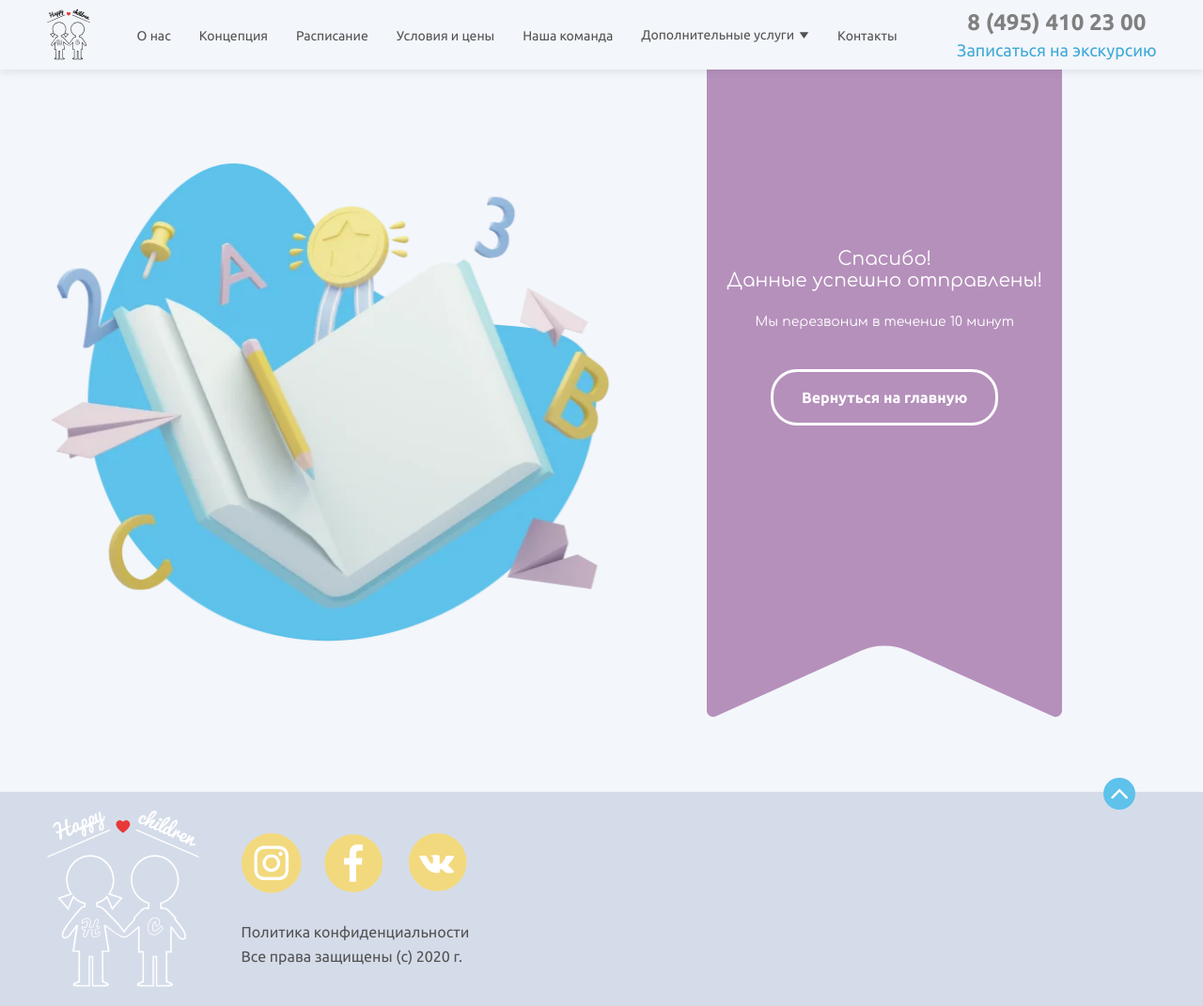
After one commit to acr0matic/happy-children, a PHP site: page /thank.php in a window 1280 px wide. The commit adds this page. Shown: the whole page at 94% size. Run offline with PHP 8.4, Linux system fonts and the light colour scheme; style sheets or scripts are compiled from the project's sources.

Commit message:
feat: страница "спасибо"

```diff
--- /dev/null
+++ b/src/scss/base/_animation.scss
@@ -0,0 +1,11 @@
+@keyframes floating {
+  0% {
+    transform: translate(0, 0);
+  }
+  50% {
+    transform: translate(0, 15px);
+  }
+  100% {
+    transform: translate(0, -0);
+  }
+}
--- a/src/scss/components/button/_button-outline.scss
+++ b/src/scss/components/button/_button-outline.scss
@@ -2,4 +2,9 @@
   color: $button-outline__color;
   background-color: transparent;
   border: 3px solid $button__border;
+
+  &--white {
+    border-color: #ffffff;
+    color: $text-white;
+  }
 }
--- a/src/scss/layout/_layout.scss
+++ b/src/scss/layout/_layout.scss
@@ -26,5 +26,7 @@
 @import "pages/studios/studios";
 @import "pages/studios/service";
 
+@import "pages/thank/thank";
+
 @import "pages/callback";
 @import "pages/text-block";
--- a/src/scss/layout/pages/studios/_studios.scss
+++ b/src/scss/layout/pages/studios/_studios.scss
@@ -66,6 +66,11 @@
     display: block;
     width: 650px;
 
+    animation-name: floating;
+    animation-duration: 3s;
+    animation-iteration-count: infinite;
+    animation-timing-function: ease-in-out;
+
     @include breakpoint($breakpoint-laptop--large) {
       width: 450px;
     }
--- /dev/null
+++ b/src/scss/layout/pages/thank/_thank.scss
@@ -0,0 +1,108 @@
+#thank {
+  @include breakpoint($breakpoint-tablet) {
+    margin-bottom: -80px;
+  }
+}
+
+.thank {
+  &__picture {
+    display: block;
+    width: 90%;
+    margin-top: 95px;
+
+    animation-name: floating;
+    animation-duration: 3s;
+    animation-iteration-count: infinite;
+    animation-timing-function: ease-in-out;
+
+    @include breakpoint($breakpoint-tablet) {
+      width: 100%;
+      margin-top: 120px;
+      margin-bottom: 30px;
+    }
+  }
+
+  &__image {
+    width: 100%;
+  }
+
+  &__content {
+    position: relative;
+  }
+
+  &__wrapper {
+    position: relative;
+    z-index: 1;
+
+    padding-top: 190px;
+
+    color: $text-white;
+
+    text-align: center;
+
+    @include breakpoint($breakpoint-tablet) {
+      padding-top: 45px;
+    }
+  }
+
+  &__title {
+    margin-bottom: 25px;
+
+    font-weight: $weight-Regular;
+    font-size: $font-size-3;
+    font-family: Comfortaa, sans-serif;
+
+    @include breakpoint($breakpoint-mobile--large) {
+      padding: 0 20px;
+    }
+  }
+
+  &__subtitle {
+    margin-bottom: 42px;
+
+    font-weight: $weight-Regular;
+    font-size: $font-size-6;
+    font-family: Comfortaa, sans-serif;
+
+    @include breakpoint($breakpoint-tablet--large) {
+      padding: 0 35px;
+    }
+
+    @include breakpoint($breakpoint-mobile--large) {
+      padding: 0 60px;
+    }
+  }
+
+  &__background {
+    position: absolute;
+    top: -50px;
+    right: 0;
+
+    width: 100%;
+
+    @include breakpoint($breakpoint-laptop--medium) {
+      top: -160px;
+    }
+
+    @include breakpoint($breakpoint-tablet--large) {
+      top: 0;
+    }
+
+    @include breakpoint($breakpoint-tablet) {
+      top: -650px;
+    }
+
+    @include breakpoint($breakpoint-mobile--large) {
+      top: -330px;
+      right: 50%;
+      width: 360px;
+
+      transform: translateX(50%);
+    }
+
+    @include breakpoint($breakpoint-mobile--medium) {
+      top: -270px;
+      width: 330px;
+    }
+  }
+}
--- a/src/scss/main.scss
+++ b/src/scss/main.scss
@@ -12,6 +12,7 @@
 @import "base/fonts";
 @import "base/typography";
 @import "base/helpers";
+@import "base/animation";
 
 // 3. Импорт библиотек
 @import "vendors/family";
--- /dev/null
+++ b/src/thank.php
@@ -0,0 +1,47 @@
+<?php include_once('partials/header.php') ?>
+
+<!-- Основной контент -->
+<main>
+  <section id="thank">
+    <div class="container">
+      <div class="thank">
+        <div class="row flex-column-reverse flex-lg-row">
+          <div class="col-12 col-lg-7">
+            <picture class="thank__picture">
+              <source srcset="img/page/thank/hero__image.webp" type="image/webp">
+              <img src="img/page/thank/hero__image.img" alt="" class="thank__image">
+            </picture>
+            <!-- /.text-block__picture -->
+          </div>
+          <!-- /.col-7 -->
+
+          <div class="col-12 col-md-8 col-lg-5 col-xl-4">
+            <div class="thank__content">
+              <div class="thank__wrapper">
+                <h1 class="thank__title">
+                  Спасибо!
+                  <br>
+                  Данные успешно отправлены!
+                </h1>
+
+                <h2 class="thank__subtitle">Мы перезвоним в течение 10 минут</h2>
+
+                <button class="thank__button button button-outline button-outline--white">Вернуться на главную</button>
+              </div>
+              <!-- /.thank__wrapper -->
+
+              <img class="thank__background" src="img/page/thank/background.svg" alt="">
+            </div>
+            <!-- /.thank__content -->
+          </div>
+          <!-- /.col-4 -->
+        </div>
+        <!-- /.row -->
+      </div>
+      <!-- /.thank -->
+    </div>
+    <!-- /.container -->
+  </section>
+</main>
+
+<?php include_once('partials/footer.php') ?>
```
Also changed, not shown: src/img/page/thank/background.svg (added), src/img/page/thank/hero__image.png (added), src/img/page/thank/hero__image.webp (added).
